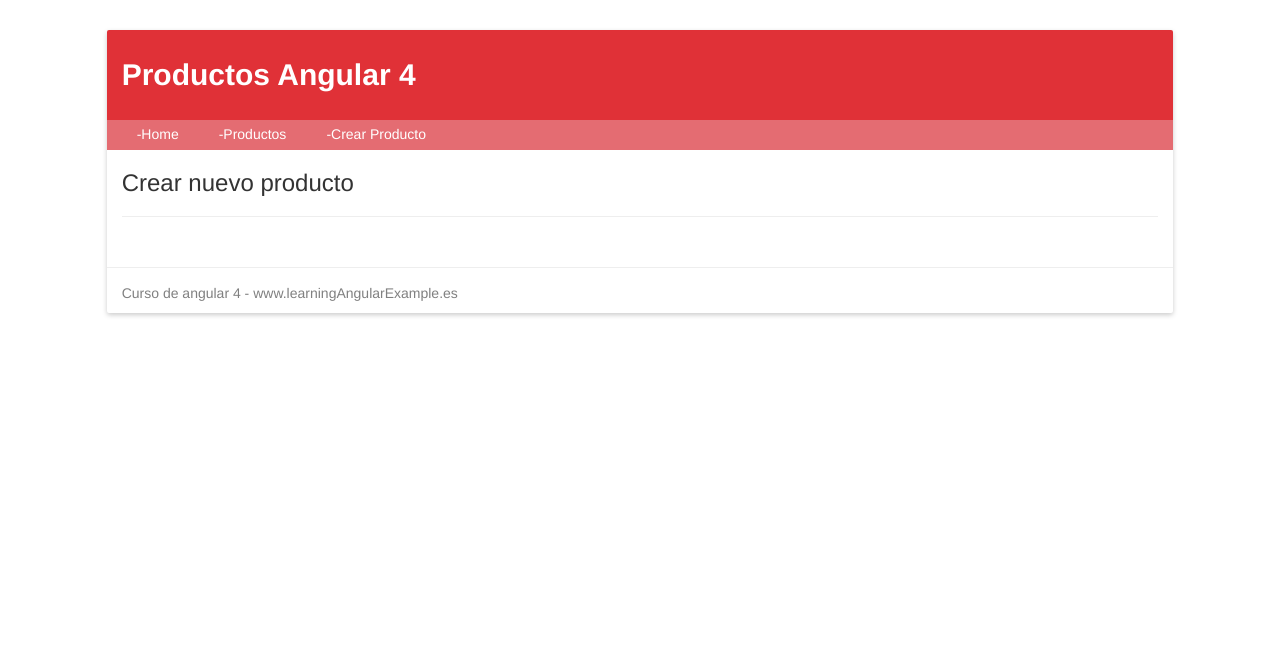
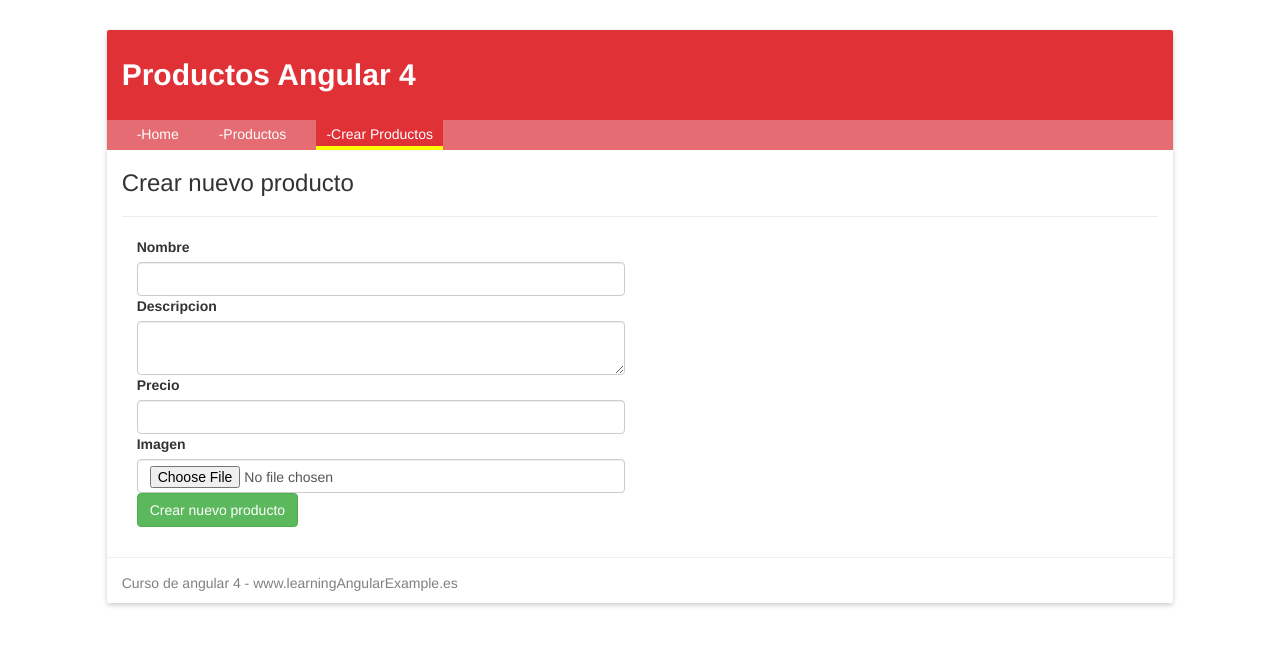
Before and after one commit to mmercy/Init_Angular, an Angular app in the folder curso-angular4-webapp/: page /crear-productos in a window 1280 px wide. Shown: the top 646 px of the page. Built offline with nearby package versions, Linux system fonts and the light colour scheme.

Commit message:
C88. formulario para agregar productos

```diff
--- a/curso-angular4-webapp/src/app/app.component.html
+++ b/curso-angular4-webapp/src/app/app.component.html
@@ -10,7 +10,7 @@
     <ul>
       <li><a [routerLink]="['/home']" [routerLinkActive]="['activado']" >-Home</a> </li>
       <li><a [routerLink]="['/productos']" [routerLinkActive]="['activado']" >-Productos</a> </li>
-      <li><a href="#">-Crear Producto</a> </li>
+      <li><a [routerLink]="['/crear-productos']" [routerLinkActive]="['activado']" >-Crear Productos</a> </li>
     </ul>
   </nav>
 <section id="main" class="col-lg-12">
--- a/curso-angular4-webapp/src/app/views/producto-add.html
+++ b/curso-angular4-webapp/src/app/views/producto-add.html
@@ -2,3 +2,22 @@
   {{titulo}}
 </h3>
 <hr/>
+
+<!-- Indicar que es un formulario de Angular -->
+<form #formProducto="ngForm" class="col-lg-6" id="form-producto" >
+
+  <label>Nombre</label>
+  <input type="text" class="form-control" >
+
+  <label>Descripcion</label>
+  <textarea class="form-control" ></textarea>
+
+  <label>Precio</label>
+  <input type="text" class="form-control" >
+
+  <label>Imagen</label>
+  <input type="file" class="form-control" >
+
+  <input type="submit" value="{{titulo}}" class="btn btn-success" >
+
+</form>
```
